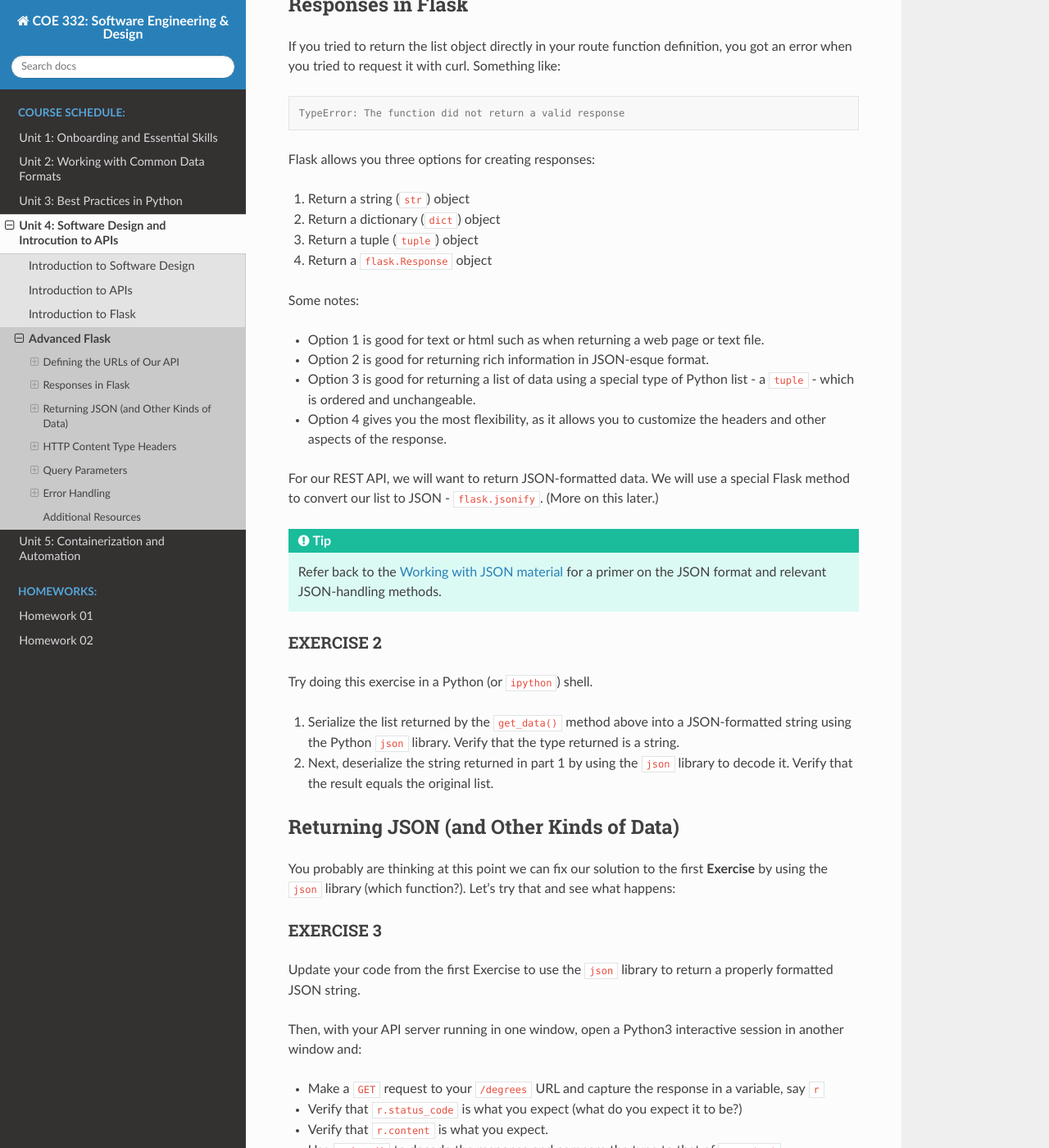
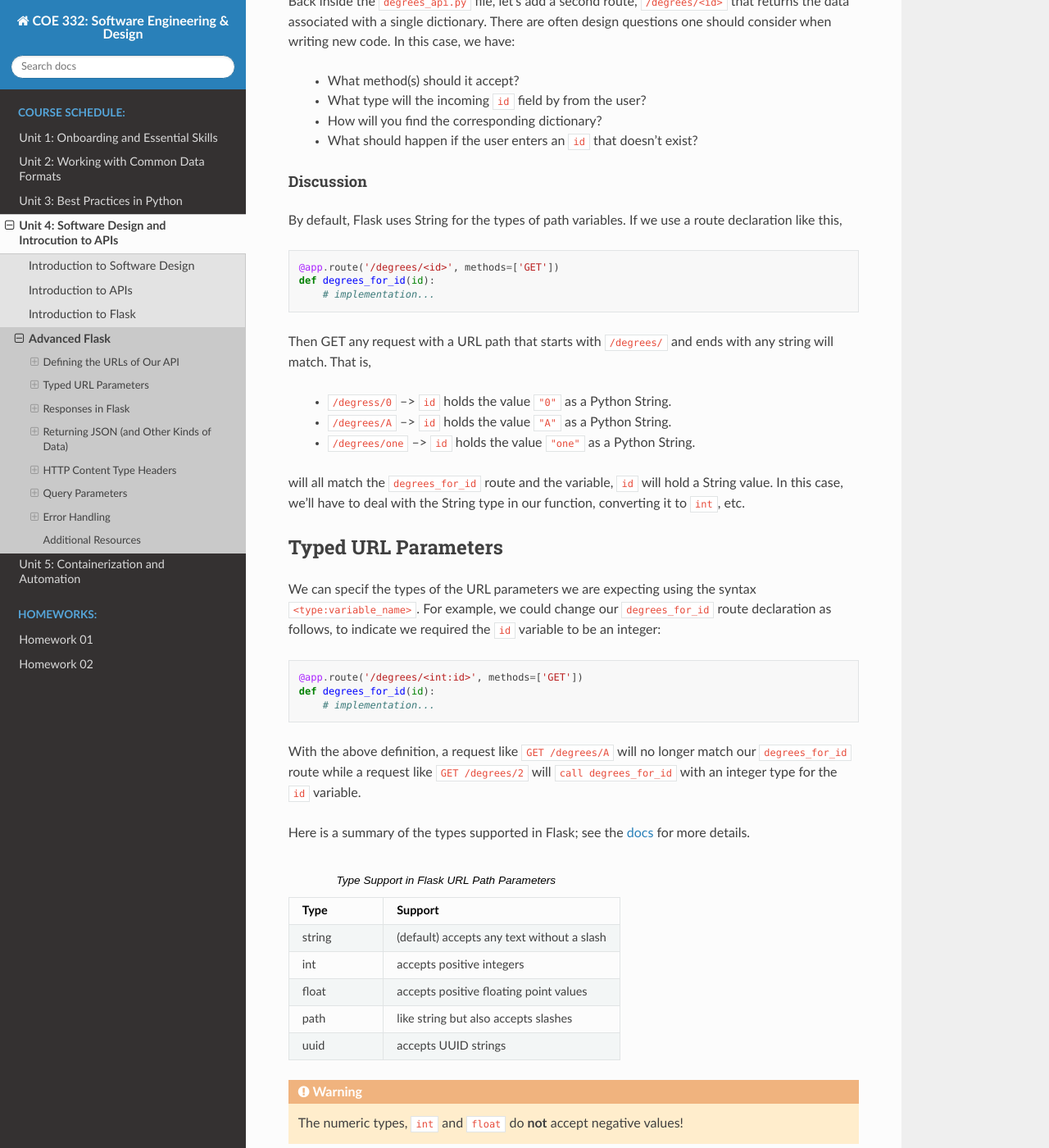
Before and after one commit to TACC/coe-332-sp23, a Sphinx documentation site: the page built from docs/unit04/advanced_flask.rst, in a window 1280 px wide and 1400 px high, scrolled down 1454 px. Shown: the whole window at 82% size. Built offline with Sphinx 7.4.7 and the Read the Docs theme 2.0.0, drawn with Linux system fonts in a browser that asks for light colours; some of the changed text lies outside the part shown.

Commit message:
updates for flask 2

```diff
--- a/docs/unit04/advanced_flask.rst
+++ b/docs/unit04/advanced_flask.rst
@@ -12,8 +12,8 @@
 
 .. note::
 
-   We will continue to do our work on the isp02 VM. Like last time, it will be helpful for you to
-   have two SSH terminals open to isp02 at the same time so you can run your Flask application in
+   We will continue to work on the the individual student VMs. Like last time, it will be helpful for you to
+   have two SSH terminals open to your VM at the same time so you can run your Flask application in
    one terminal and test it in the other.
 
 
@@ -53,9 +53,7 @@
 3) Copy the ``get_data()`` method above into the application
    script.
 4) Add a route (``/degrees``) which responds to the HTTP ``GET`` request and
-   returns the complete list of data returned by ``get_data()`` as a Python string. **Hint:**
-   You won't be able to return a Python list directly from your route function -- consider
-   casting the list to a string using the ``str()`` function.
+   returns the complete list of data returned by ``get_data()``.
 
 In a separate Terminal use ``curl`` to test out your new route. Does it work as
 expected?
@@ -66,37 +64,132 @@
    you need help remembering the boiler-plate code.
 
 
+EXERCISE 2
+~~~~~~~~~~
+Back inside the ``degrees_api.py`` file, let's add a second route, ``/degrees/<id>`` that returns the
+data associated with a single dictionary. There are often design questions one should consider when writing
+new code. In this case, we have:
+
+  * What method(s) should it accept?
+  * What type will the incoming ``id`` field by from the user?
+  * How will you find the corresponding dictionary?
+  * What should happen if the user enters an ``id`` that doesn't exist?
+
+
+Discussion
+^^^^^^^^^^
+By default, Flask uses String for the types of path variables. If we use a route declaration like this,
+
+.. code-block:: python
+
+   @app.route('/degrees/<id>', methods=['GET'])
+   def degrees_for_id(id):
+       # implementation...
+
+
+Then GET any request with a URL path that starts with ``/degrees/`` and ends with any string will match. That is,
+
+  * ``/degress/0`` --> ``id`` holds the value ``"0"`` as a Python String.
+  * ``/degrees/A`` --> ``id`` holds the value ``"A"`` as a Python String.
+  * ``/degrees/one`` --> ``id`` holds the value ``"one"`` as a Python String.
+
+will all match the ``degrees_for_id`` route and the variable, ``id`` will hold a String value. In this case,
+we'll have to deal with the String type in our function, converting it to ``int``, etc.
+
+
+Typed URL Parameters
+---------------------
+
+We can specif the types of the URL parameters we are expecting using the syntax ``<type:variable_name>``.
+For example, we could change our ``degrees_for_id`` route declaration as follows, to indicate we required the ``id``
+variable to be an integer:
+
+.. code-block:: python
+
+   @app.route('/degrees/<int:id>', methods=['GET'])
+   def degrees_for_id(id):
+       # implementation...
+
+With the above definition, a request like ``GET /degrees/A`` will no longer match our ``degrees_for_id`` route
+while a request like ``GET /degrees/2`` will ``call degrees_for_id`` with an integer type for the ``id``
+variable.
+
+Here is a summary of the types supported in Flask; see the `docs <https://flask.palletsprojects.com/en/2.2.x/quickstart/#routing>`_
+for more details.
+
+.. list-table:: Type Support in Flask URL Path Parameters
+   :widths: 10 25
+   :header-rows: 1
+
+   * - Type
+     - Support
+   * - string
+     - (default) accepts any text without a slash
+   * - int
+     - accepts positive integers
+   * - float
+     - accepts positive floating point values
+   * - path
+     - like string but also accepts slashes
+   * - uuid
+     - accepts UUID strings
+
+.. warning::
+
+   The numeric types, ``int`` and ``float`` do **not** accept negative values!
+
+
+EXERCISE 3
+~~~~~~~~~~
+Modify your ``degrees_for_id`` route to specify an integer path parameter.
+
+
 Responses in Flask
 ------------------
 
-If you tried to return the list object directly in your route function
-definition, you got an error when you tried to request it with curl. Something
-like:
+Suppose we wanted to add a third route that just returns a single value, the number of degrees associated with a
+a particular dictionary. We might proceed as follows:
+
+  * For URL path, use ``/degrees/<int:id>/degrees``
+  * Iterate through the list looking for the dictionary with the same id as the input.
+  * If we find a dictionary, ``d``, with the same id, return ``d['degrees']``.
+
+Let's try that and see what happens.
+
+
+EXERCISE 4
+~~~~~~~~~~
+Implement a new route for the ``/degrees/<int:id>/degrees`` endpoint. Does it work as you expect?
+
+
+If you tried to return the integer object, ``d['degrees']`` directly in your route function
+definition, you got an error when you tried to request it with curl. A long stack trace is returned,
+but at the end you will see:
 
 .. code-block:: console
 
-   TypeError: The function did not return a valid response
+   TypeError: The view function did not return a valid response. The return type must be a string, dict, list,
+   tuple with headers or status, Response instance, or WSGI callable, but it was a int.
+
 
 Flask allows you three options for creating responses:
 
 1) Return a string (``str``) object
-2) Return a dictionary (``dict``) object
-3) Return a tuple (``tuple``) object
+2) Return a dictionary (``dict``) or list ``list`` object
+3) Return a tuple (``tuple``) object in particular form -- we'll return to this later.
 4) Return a ``flask.Response`` object
 
 Some notes:
 
 * Option 1 is good for text or html such as when returning a web page or text
   file.
-* Option 2 is good for returning rich information in JSON-esque format.
-* Option 3 is good for returning a list of data using a special type of Python
-  list - a ``tuple`` - which is ordered and unchangeable.
+* Option 2 is good for returning rich information in JSON format.
+* Option 3 is good for returning additional information including headers and status code.
 * Option 4 gives you the most flexibility, as it allows you to customize the
   headers and other aspects of the response.
 
-For our REST API, we will want to return JSON-formatted data. We will use a
-special Flask method to convert our list to JSON - ``flask.jsonify``. (More on
-this later.)
+For our REST API, we will want to return JSON-formatted data. Flask will handle all of this for us,
+so long as we return a list or dictionary.
 
 .. tip::
 
@@ -104,31 +197,19 @@
    primer on the JSON format and relevant JSON-handling methods.
 
 
-EXERCISE 2
-~~~~~~~~~~
-
-Try doing this exercise in a Python (or ``ipython``) shell.
-
-1) Serialize the list returned by the ``get_data()`` method above into a
-   JSON-formatted string using the Python ``json`` library. Verify that the type
-   returned is a string.
-2) Next, deserialize the string returned in part 1 by using the ``json`` library
-   to decode it. Verify that the result equals the original list.
-
 
 Returning JSON (and Other Kinds of Data)
 ----------------------------------------
 
-You probably are thinking at this point we can fix our solution to the first **Exercise**
-by using the ``json`` library (which function?). Let's try that and see what
-happens:
+You probably are thinking at this point we can fix our solution to Exercise 3
+by changing the return type. Instead of returning a raw integer, we can return a type that Flask recognized.
+What type should we return?
 
-EXERCISE 3
+
+EXERCISE 5
 ~~~~~~~~~~
 
-Update your code from the first Exercise to use the ``json`` library to return a properly
-formatted JSON string.
-
+Update your code from Exercise 4 to return a Python type that Flask accepts.
 Then, with your API server running in one window, open a Python3 interactive
 session in another window and:
 
@@ -137,6 +218,8 @@
 * Verify that ``r.status_code`` is what you expect (what do you expect it to be?)
 * Verify that ``r.content`` is what you expect.
 * Use ``r.json()`` to decode the response and compare the type to that of ``r.content``.
+
+Then, repreat the above with the ``/degrees/{id}/degrees`` endpoint.
 
 
 HTTP Content Type Headers
@@ -174,23 +257,22 @@
 
    curl localhost:5000/degrees -v
 
-   * About to connect() to localhost port 5000 (#0)
-   *   Trying ::1...
-   * Connection refused
-   *   Trying 127.0.0.1...
+   *   Trying 127.0.0.1:5000...
+   * TCP_NODELAY set
    * Connected to localhost (127.0.0.1) port 5000 (#0)
    > GET /degrees HTTP/1.1
-   > User-Agent: curl/7.29.0
    > Host: localhost:5000
+   > User-Agent: curl/7.68.0
    > Accept: */*
    >
-   * HTTP 1.0, assume close after body
-   < HTTP/1.0 200 OK
-   < Content-Type: text/html; charset=utf-8
-   < Content-Length: 210
-   < Server: Werkzeug/2.0.3 Python/3.6.8
-   < Date: Fri, 04 Mar 2022 01:12:34 GMT
-
+   * Mark bundle as not supporting multiuse
+   < HTTP/1.1 200 OK
+   < Server: Werkzeug/2.2.2 Python/3.8.10
+   < Date: Sun, 12 Feb 2023 16:42:55 GMT
+   < Content-Type: application/json
+   < Content-Length: 303
+   < Connection: close
+   <
 
 .. code-block:: python3
 
@@ -199,10 +281,11 @@
    In [2]: r = requests.get('http://127.0.0.1:5000/degrees')
 
    In [3]: r.headers
-   Out[3]: {'Content-Type': 'text/html; charset=utf-8', 'Content-Length': '210', 'Server': 'Werkzeug/2.0.3 Python/3.6.8', 'Date': 'Fri, 04 Mar 2022 01:21:41 GMT'}
+   Out[3]: {'Server': 'Werkzeug/2.2.2 Python/3.8.10', 'Date': 'Sun, 12 Feb 2023 16:41:23 GMT', 'Content-Type': 'application/json', 'Content-Length': '49', 'Connection': 'close'}
 
-We see that we are sending a ``Content-type`` of ``'text/html``. In some ways, that is true, but
-we can do better; we can tell the client we are sending ``json`` data.
+We see that we are sending a ``Content-type`` of ``'application/json``, which is what we want. That is how the
+Python requests library is able to provide the ``r.json()`` function to automatically convert to a Python list or
+dictionary.
 
 
 Media Type (or Mime Type)
@@ -216,37 +299,6 @@
 * The most common types are application, text, audio, image, and multipart
 * The most common values (type and subtype) are application/json,
   application/xml, text/html, audio/mpeg, image/png, and multipart/form-data
-
-
-Content Types in Flask
-~~~~~~~~~~~~~~~~~~~~~~
-
-The Flask library has the following built-in conventions you want to keep in
-mind:
-
-* When returning a string as part of a route function in Flask, a
-  ``Content-Type`` of ``text/html`` is returned.
-* To convert a Python object to a JSON-formatted string **and** set the content
-  type properly, use the ``flask.jsonify()`` function.
-
-For example, the following code will convert the list to a JSON string and
-return a content type of aplication/json:
-
-.. code-block:: python3
-
-   return flask.jsonify(['a', 'b', 'c'])
-
-
-EXERCISE 5
-~~~~~~~~~~
-
-Use the ``flask.jsonify()`` method to update your code from Exercise 1. Then:
-
-* Validate that your ``/degrees`` endpoint works as expected by using the
-  ``requests`` library to make an API request and check that the ``.json()``
-  method works as expected on the response.
-* Use the ``.headers()`` method on the response to verify the ``Content-Type``
-  is what you expect.
 
 
 Query Parameters
@@ -290,25 +342,14 @@
   make http requests. the ``flask.request`` object represents the incoming request that our
   flask application server has received from the client.
 
+For example,
 
-.. code-block:: python3
-   :linenos:
+.. code-block:: python
 
-   from flask import Flask, request
+   start = requests.args.get('start')
 
-   @app.route('/degrees', methods=['GET'])
-   def degrees():
-       start = request.args.get('start')
-       # additional code...
-
-
-The ``start`` variable will be the value of the ``start`` parameter, if one is
-passed, or it will be ``None`` otherwise:
-
-.. code-block:: console
-
-   GET https://api.example.com/degrees?start=2
-
+In this case, the start variable will be the value of the start parameter, if one is passed, or it
+will be None otherwise.
 
 .. note::
 
@@ -316,50 +357,81 @@
    type of data being passed in.
 
 
+
+EXERCISE 7
+~~~~~~~~~~
+Implement the ``start`` query parameter on your ``GET /degrees`` endpoint and check the behavior by
+issuing some ``curl`` requests in another window, e.g.,
+
+.. code-block:: console
+
+   curl http://api.example.com/degrees?start=1993
+
+
 Let's use this idea to update our ``degrees_api`` to only return the years starting from the
 ``start`` query parameter year, if that parameter is provided.
 
 
-.. code-block:: python3
+
+
+Solution
+~~~~~~~~~
+
+To implement a ``start`` query parameter on the ``GET /degrees`` endpoint that only returns data
+for years on or after the ``start`` year, we first might write something like the following:
+
+.. code-block:: python
 
    @app.route('/degrees', methods=['GET'])
    def degrees():
-      d = get_data()
+       start = request.args.get('start')
+       data = get_data()
+       # iterate through data and check if years are >= start...
+
+However, there are a couple of issues here:
+
+  1. The user may not provide a ``start`` query parameter, in which case our ``start`` variable will be ``None``.
+  2. If the user does provide a ``start`` query parameter, it will be a string type, which cannot be compared to
+     an integer year.
+
+Here is a first approach to fixing it:
+
+.. code-block:: python
+
+   from flask import Flask, request
+
+   @app.route('/degrees', methods=['GET'])
+   def degrees():
+      # provide a default value that is less than all the years and
       start = int(request.args.get('start', 0))
-      return flask.jsonify(d)
+      data = get_data()
+      result = []
+      for d in data:
+         if d['year'] >= start:
+               result.append(d)
+      return result
+
 
 
 Error Handling
 --------------
 
-This brings up the topic of error handling. What happens if the user sends a value for the ``start``
-query parameter that isn't an integer? We can test it ourselves.
+However, there is one more problem with our solution above... what happens if the user enters a non-numeric
+value for the ``start`` parameter? Let's try it and see what happens...
 
 .. code-block:: console
 
-   [isp02]$ curl 127.0.0.1:5000/degrees?start=abc
+   [user-vm]$ curl 127.0.0.1:5000/degrees?start=abc
 
 
-If we try this we get some nasty stuff that ends with a traceback, like this:
+Yikes! If we try this we get a long traceback that ends like this:
 
 .. code-block:: console
 
-   Traceback (most recent call last):
-   File "/home/jstubbs/.local/lib/python3.6/site-packages/flask/app.py", line 2091, in __call__
-      return self.wsgi_app(environ, start_response)
-   File "/home/jstubbs/.local/lib/python3.6/site-packages/flask/app.py", line 2076, in wsgi_app
-      response = self.handle_exception(e)
-   File "/home/jstubbs/.local/lib/python3.6/site-packages/flask/app.py", line 2073, in wsgi_app
-      response = self.full_dispatch_request()
-   File "/home/jstubbs/.local/lib/python3.6/site-packages/flask/app.py", line 1518, in full_dispatch_request
-      rv = self.handle_user_exception(e)
-   File "/home/jstubbs/.local/lib/python3.6/site-packages/flask/app.py", line 1516, in full_dispatch_request
-      rv = self.dispatch_request()
-   File "/home/jstubbs/.local/lib/python3.6/site-packages/flask/app.py", line 1502, in dispatch_request
-      return self.ensure_sync(self.view_functions[rule.endpoint])(**req.view_args)
-   File "/home/jstubbs/coe332-sp22/flask_2/degrees_api_2.py", line 31, in degrees3
+    . . .
+    File "/home/ubuntu/test/degrees_api.py", line 26, in degrees2
       start = int(request.args.get('start', 0))
-   ValueError: invalid literal for int() with base 10: 'abc'
+    ValueError: invalid literal for int() with base 10: 'abc'
 
 
 Checking User Input
```
Also changed, not shown: other parts of docs/unit04/advanced_flask.rst (+1 -1 lines).
